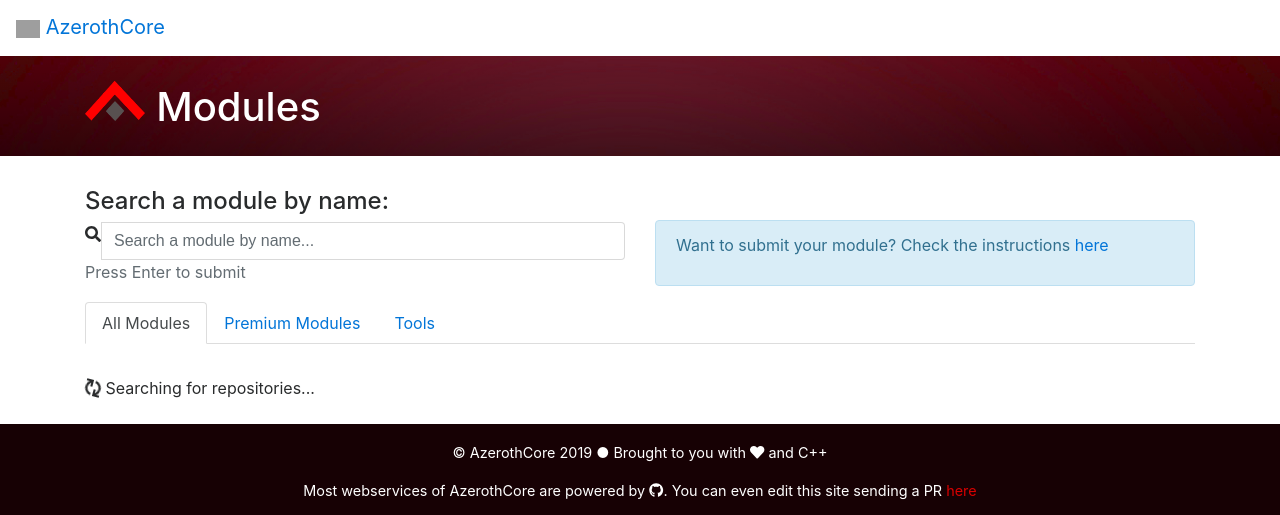
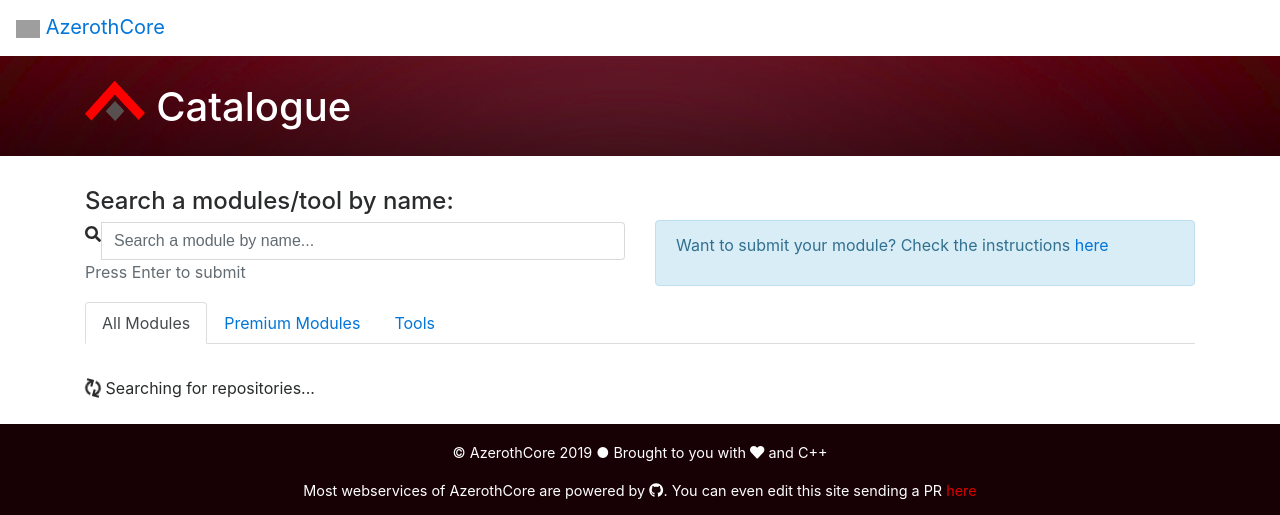
Before and after one commit to azerothcore/catalogue, a Jekyll site: the page built from index.html, in a window 1280 px wide, cut to the strip 0-515 px from the top of the page. Built offline with Jekyll 4.4.1, drawn with Linux system fonts in a browser that asks for light colours; nearby versions of some CDN libraries; grey boxes are pictures that could not be loaded.

Commit message:
Renamed the catalogue

```diff
--- a/_layouts/default.html
+++ b/_layouts/default.html
@@ -71,7 +71,7 @@
         <!-- Main jumbotron for a primary marketing message or call to action -->
         <div id="jumbo" class="jumbotron">
             <div class="container">
-                <h1><img class="inline-logo" src="{{ site.baseurl }}/img/logo.png" alt="logo"> Modules</h1>
+                <h1><img class="inline-logo" src="{{ site.baseurl }}/img/logo.png" alt="logo"> Catalogue</h1>
             </div>
         </div>
 
--- a/index.html
+++ b/index.html
@@ -11,7 +11,7 @@
           <div class="row">
             <div class="col-6">
               <div class="search-bar">
-                  <h4>Search a module by name:</h4>
+                  <h4>Search a modules/tool by name:</h4>
                   <div class="input-group">
                       <div class="input-group-prepend">
                           <span class="input-group-text"><i class="fas fa-search"></i></span>
```
